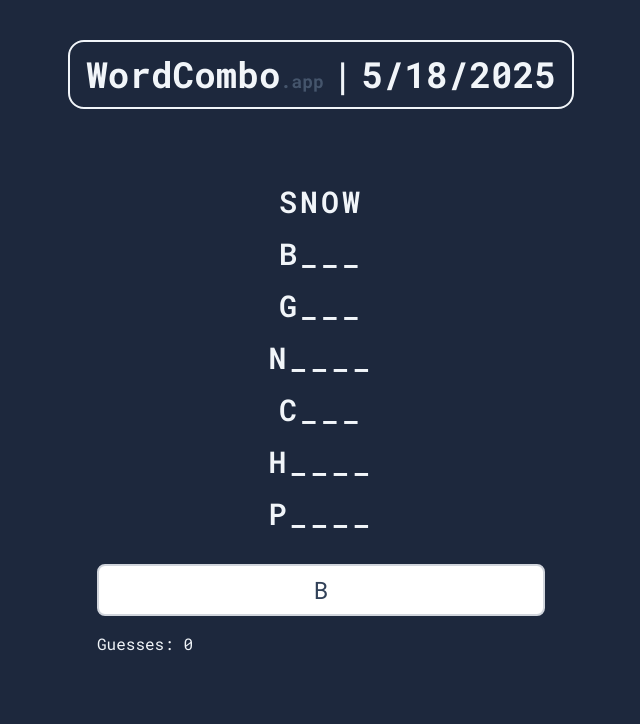
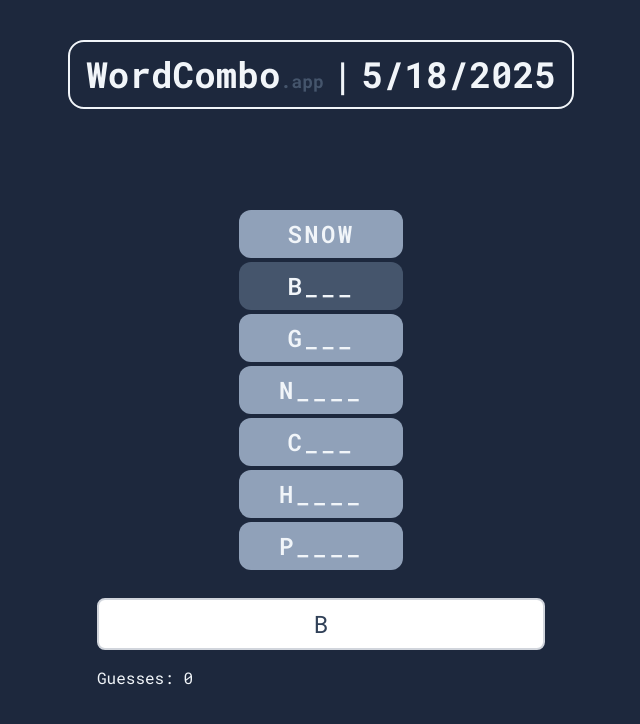
Before and after one commit to NguyenHChinh/wordcombo, a React (Vite) app: page / in a window 1280 px wide. Shown: the top 724 px of the page, without its empty margins (319-959 px from the left). Built offline with nearby package versions, Linux system fonts and the light colour scheme.

Commit message:
feat: add shake animation for input feedback, updated UI

```diff
--- a/src/App.jsx
+++ b/src/App.jsx
@@ -1,4 +1,4 @@
-import { useEffect, useState } from 'react'
+import { useEffect, useState, useRef } from 'react'
 import './App.css'
 
 function App() {
@@ -9,6 +9,9 @@
   const [answer, setAnswer] = useState('BALL')
   const [input, setInput] = useState('')
   const [guesses, setGuesses] = useState(0)
+  const [evaluation, setEvaluation] = useState('')
+
+  const shakeTimeoutRef = useRef(null);
 
   useEffect(() => {
     setCombo(['SNOW', 'BALL', 'GAME', 'NIGHT', 'CLUB', 'HOUSE', 'PLANT']);
@@ -78,6 +81,12 @@
     }
     console.log("Input submitted:", input);
 
+    if (shakeTimeoutRef.current) {
+      clearTimeout(shakeTimeoutRef.current);
+      shakeTimeoutRef.current = null;
+    }
+    setEvaluation("");
+
     // Correct Answer
     if (input === combo[currentIndex]) {
       let newHints = [...hints];
@@ -99,27 +108,45 @@
 
       setHints(newHints);
       setGuesses(guesses + 1);
+
+      setTimeout(() => {
+        setEvaluation("shake");
+
+        if (shakeTimeoutRef.current) {
+          clearTimeout(shakeTimeoutRef.current);
+        }
+
+        shakeTimeoutRef.current = setTimeout(() => {
+          setEvaluation("");
+          shakeTimeoutRef.current = null;
+        }, 3000);
+      }, 0);
     }
   }
 
   return (
     <div className='app-container flex flex-col items-center justify-center h-screen text-slate-100'>
+      {/* Header */}
       <h1 className='absolute text-4xl font-bold text-center top-10 border-2 px-4 py-3 rounded-2xl'>
         WordCombo<span className='text-lg text-slate-600'>.app</span>
         <span className='px-2'>|</span>
         {new Date().toLocaleDateString()}
       </h1>
 
-      <div className='mt-8'>
+      {/* Main Content */}
+      <div className='combo-container mt-24'>
         {shownCombo.map((word, index) => (
-          <div key={index} className='word-container flex items-center justify-center'>
+          <div
+            key={index}
+            className={`word-container flex items-center justify-center ${index === currentIndex ? `bg-slate-600 + ${evaluation}` : 'bg-slate-400'} rounded-xl px-10 py-.5 m-1 transition-all duration-300`}>
             <div className='bg-transparent my-2'>
-              <h2 className='text-3xl tracking-widest font-semibold'>{word}</h2>
+              <h2 className='text-2xl tracking-widest font-semibold'>{word}</h2>
             </div>
           </div>
         ))}
       </div>
 
+      {/* Input Field */}
       <div className='input-container flex flex-col items-center justify-center mt-6 w-3/5 max-w-md'>
         <input
           className='border-2 border-gray-300 rounded-lg p-2 text-center text-2xl text-slate-700 w-full bg-white'
@@ -133,6 +160,7 @@
           }}
           maxLength={combo[currentIndex]?.length || 10}
         />
+
         <div className='mt-4 w-full text-left'>
           Guesses: {guesses}
         </div>
--- a/src/index.css
+++ b/src/index.css
@@ -7,3 +7,27 @@
 body{
   background-color: rgba(29,40,61,255)
 }
+
+.shake{
+    animation: shake 0.3s;
+}
+
+/* SHAKE ANIMATION */
+@keyframes shake {
+    0% { transform: translateX(0); }
+    20% { transform: translateX(-4px); }
+    40% { transform: translateX(4px); }
+    60% { transform: translateX(-4px); }
+    80% { transform: translateX(4px); }
+    100% { transform: translateX(0); }
+}
+
+/* FLASHING UNDERLINE */
+@keyframes flash-underline {
+    0%, 100% {
+      box-shadow: inset 0 -4px 0 rgba(24, 46, 58, 0);
+    }
+    50% {
+      box-shadow: inset 0 -4px 0 var(--kgBlue);
+    }
+  }
```
